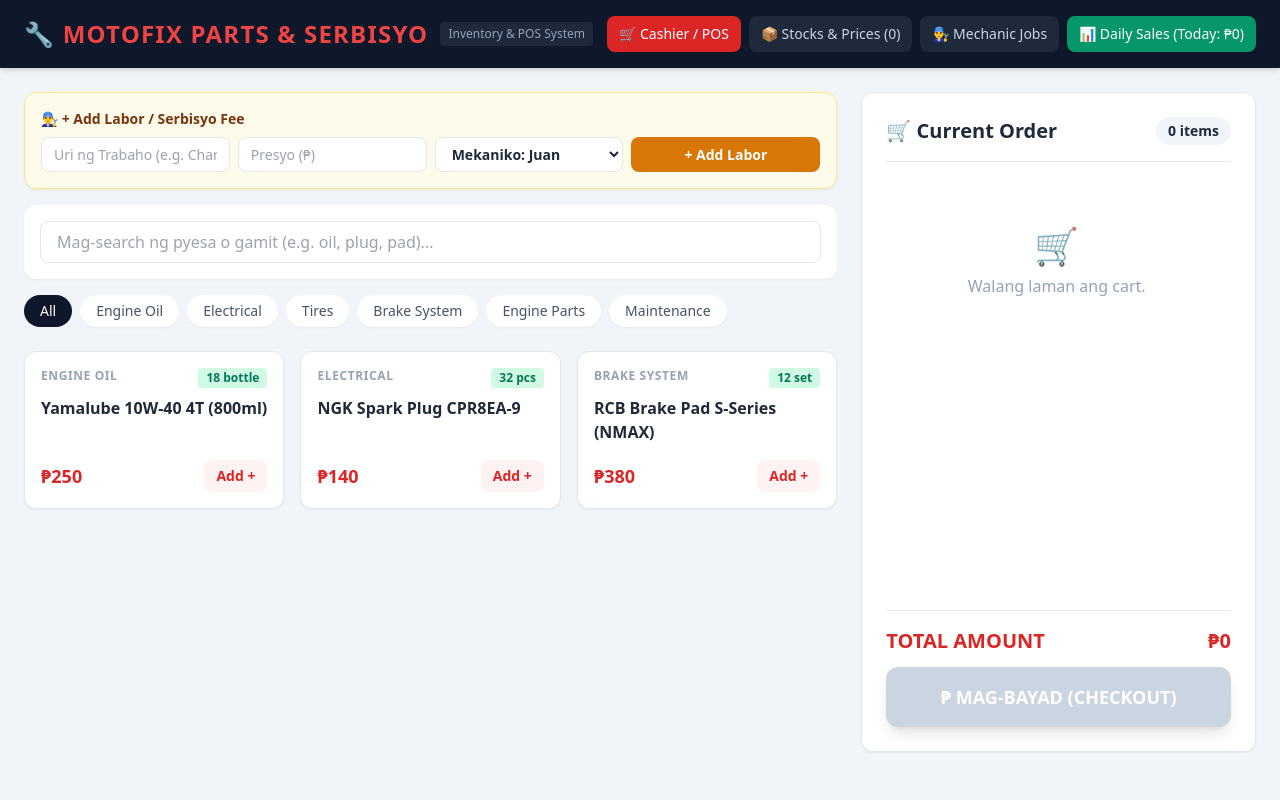
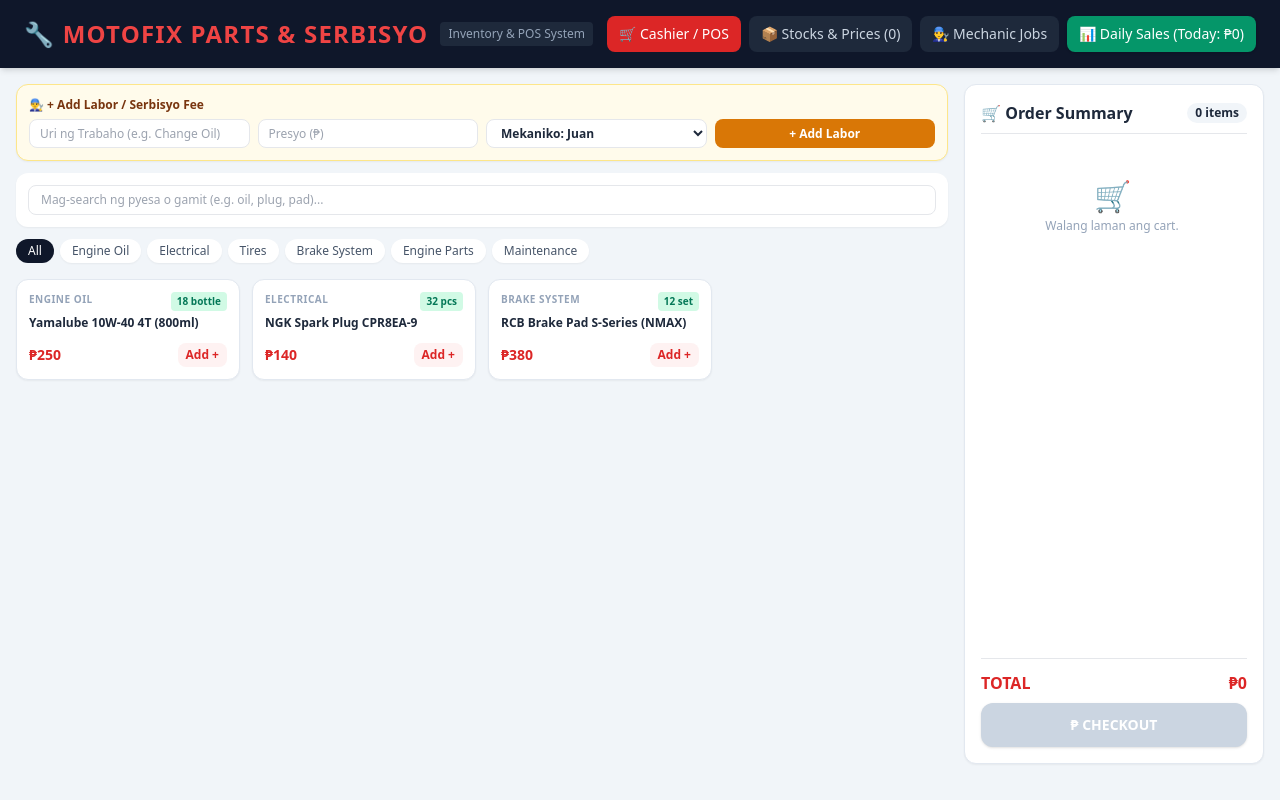
Before and after one commit to Marc23Web/motofix-pos, a React (Vite) app: page / in a window 1280 px wide. Built offline with nearby package versions, Linux system fonts and the light colour scheme.

Commit message:
Update App.jsx

```diff
--- a/src/App.jsx
+++ b/src/App.jsx
@@ -11,13 +11,11 @@ const DEFAULT_MECHANICS = ['Juan', 'Pedro', 'Cardo', 'Talyer Shop / House'];
 export default function App() {
   const [activeTab, setActiveTab] = useState('pos');
 
-  // Dynamic Products State with LocalStorage
   const [products, setProducts] = useState(() => {
     const saved = localStorage.getItem('motofix_products');
     return saved ? JSON.parse(saved) : DEFAULT_PRODUCTS;
   });
 
-  // Dynamic Mechanics State with LocalStorage
   const [mechanics, setMechanics] = useState(() => {
     const saved = localStorage.getItem('motofix_mechanics');
     return saved ? JSON.parse(saved) : DEFAULT_MECHANICS;
@@ -27,20 +25,16 @@ export default function App() {
   const [searchTerm, setSearchTerm] = useState('');
   const [selectedCategory, setSelectedCategory] = useState('All');
 
-  // Custom Service Input State
   const [customServiceName, setCustomServiceName] = useState('');
   const [customServicePrice, setCustomServicePrice] = useState('');
   const [selectedMechanic, setSelectedMechanic] = useState('');
 
-  // New Mechanic Form State
   const [newMechanicName, setNewMechanicName] = useState('');
 
-  // Product Add/Edit Modal State
   const [showProductModal, setShowProductModal] = useState(false);
   const [editingProductId, setEditingProductId] = useState(null);
   const [prodForm, setProdForm] = useState({ name: '', category: 'Engine Oil', price: '', stock: '', unit: 'pcs' });
 
-  // Sales History State with LocalStorage
   const [salesHistory, setSalesHistory] = useState(() => {
     const saved = localStorage.getItem('motofix_sales');
     return saved ? JSON.parse(saved) : [];
@@ -49,7 +43,6 @@ export default function App() {
   const [showSalesModal, setShowSalesModal] = useState(false);
   const [salesDateFilter, setSalesDateFilter] = useState('today');
 
-  // Sync to LocalStorage
   useEffect(() => {
     localStorage.setItem('motofix_products', JSON.stringify(products));
   }, [products]);
@@ -67,7 +60,6 @@ export default function App() {
 
   const categories = ['All', 'Engine Oil', 'Electrical', 'Tires', 'Brake System', 'Engine Parts', 'Maintenance'];
 
-  // Add / Edit Product Handlers
   const handleOpenAddProduct = () => {
     setEditingProductId(null);
     setProdForm({ name: '', category: 'Engine Oil', price: '', stock: '', unit: 'pcs' });
@@ -106,7 +98,6 @@ export default function App() {
     }
   };
 
-  // Add / Delete Mechanic Handlers
   const handleAddMechanic = (e) => {
     e.preventDefault();
     if (!newMechanicName.trim()) return alert('Paki-lagay ang pangalan ng mekaniko!');
@@ -122,7 +113,6 @@ export default function App() {
     }
   };
 
-  // Cart & POS Handlers
   const addToCart = (product) => {
     if (product.stock <= 0) return alert('Out of stock na ang item na ito!');
     setCart((prev) => {
@@ -212,7 +202,6 @@ export default function App() {
     window.print();
   };
 
-  // Fixed Smart Search Logic (Name & Category Matching)
   const filteredProducts = products.filter((prod) => {
     const term = searchTerm.toLowerCase().trim();
     const matchesCategory = selectedCategory === 'All' || prod.category === selectedCategory;
@@ -222,7 +211,7 @@ export default function App() {
       prod.category.toLowerCase().includes(term);
 
     if (term !== '') {
-      return matchesSearch; // Kapag may itina-type, hahanapin sa LAHAT ng items
+      return matchesSearch;
     }
     return matchesCategory;
   });
@@ -294,61 +283,62 @@ export default function App() {
         </div>
       </header>
 
-      {/* Cashier Tab */}
+      {/* Cashier Tab (Updated Compact Split Layout) */}
       {activeTab === 'pos' && (
-        <div className="p-6 grid grid-cols-1 lg:grid-cols-3 gap-6">
-          <div className="lg:col-span-2 space-y-4">
-            <div className="bg-amber-50 border border-amber-200 p-4 rounded-xl shadow-sm">
-              <h3 className="text-sm font-bold text-amber-900 mb-2 flex items-center gap-2">👨‍🔧 + Add Labor / Serbisyo Fee</h3>
+        <div className="p-4 grid grid-cols-1 lg:grid-cols-4 gap-4">
+          {/* Main Products Area (Expanded Width - 3 Columns) */}
+          <div className="lg:col-span-3 space-y-3">
+            <div className="bg-amber-50 border border-amber-200 p-3 rounded-xl shadow-sm">
+              <h3 className="text-xs font-bold text-amber-900 mb-1.5 flex items-center gap-1">👨‍🔧 + Add Labor / Serbisyo Fee</h3>
               <form onSubmit={handleAddService} className="grid grid-cols-1 sm:grid-cols-4 gap-2">
                 <input
                   type="text"
                   placeholder="Uri ng Trabaho (e.g. Change Oil)"
                   value={customServiceName}
                   onChange={(e) => setCustomServiceName(e.target.value)}
-                  className="sm:col-span-1 border rounded-lg px-3 py-1.5 text-sm bg-white"
+                  className="sm:col-span-1 border rounded-lg px-2.5 py-1 text-xs bg-white"
                 />
                 <input
                   type="number"
                   placeholder="Presyo (₱)"
                   value={customServicePrice}
                   onChange={(e) => setCustomServicePrice(e.target.value)}
-                  className="border rounded-lg px-3 py-1.5 text-sm bg-white"
+                  className="border rounded-lg px-2.5 py-1 text-xs bg-white"
                 />
                 <select
                   value={selectedMechanic}
                   onChange={(e) => setSelectedMechanic(e.target.value)}
-                  className="border rounded-lg px-3 py-1.5 text-sm bg-white font-semibold"
+                  className="border rounded-lg px-2.5 py-1 text-xs bg-white font-semibold"
                 >
                   {mechanics.map((m) => (
                     <option key={m} value={m}>Mekaniko: {m}</option>
                   ))}
                 </select>
-                <button type="submit" className="bg-amber-600 hover:bg-amber-500 text-white text-sm font-bold py-1.5 px-3 rounded-lg transition">
+                <button type="submit" className="bg-amber-600 hover:bg-amber-500 text-white text-xs font-bold py-1 px-2.5 rounded-lg transition">
                   + Add Labor
                 </button>
               </form>
             </div>
 
-            <div className="flex flex-wrap gap-3 bg-white p-4 rounded-xl shadow-sm">
+            <div className="flex flex-wrap gap-2 bg-white p-3 rounded-xl shadow-sm">
               <input
                 type="text"
                 placeholder="Mag-search ng pyesa o gamit (e.g. oil, plug, pad)..."
                 value={searchTerm}
                 onChange={(e) => setSearchTerm(e.target.value)}
-                className="flex-1 border rounded-lg px-4 py-2 focus:outline-none focus:ring-2 focus:ring-red-500"
+                className="flex-1 border rounded-lg px-3 py-1.5 text-xs focus:outline-none focus:ring-2 focus:ring-red-500"
               />
             </div>
 
-            <div className="flex gap-2 overflow-x-auto pb-2">
+            <div className="flex gap-1.5 overflow-x-auto pb-1">
               {categories.map((cat) => (
                 <button
                   key={cat}
                   onClick={() => {
                     setSelectedCategory(cat);
-                    setSearchTerm(''); // Clear search kapag nag-click ng category
+                    setSearchTerm('');
                   }}
-                  className={`px-4 py-1.5 rounded-full text-sm font-medium whitespace-nowrap transition ${
+                  className={`px-3 py-1 rounded-full text-xs font-medium whitespace-nowrap transition ${
                     selectedCategory === cat && searchTerm === '' ? 'bg-slate-900 text-white' : 'bg-white text-slate-600 hover:bg-slate-200 shadow-sm'
                   }`}
                 >
@@ -357,28 +347,28 @@ export default function App() {
               ))}
             </div>
 
-            <div className="grid grid-cols-1 sm:grid-cols-2 md:grid-cols-3 gap-4">
+            <div className="grid grid-cols-2 sm:grid-cols-3 md:grid-cols-4 gap-3">
               {filteredProducts.map((prod) => (
-                <div key={prod.id} className="bg-white p-4 rounded-xl shadow-sm border border-slate-200 flex flex-col justify-between hover:shadow-md transition">
+                <div key={prod.id} className="bg-white p-3 rounded-xl shadow-sm border border-slate-200 flex flex-col justify-between hover:shadow-md transition">
                   <div>
-                    <div className="flex justify-between items-start mb-2">
-                      <span className="text-xs uppercase tracking-wider text-slate-400 font-bold">{prod.category}</span>
-                      <span className={`text-xs px-2 py-0.5 rounded font-bold ${prod.stock < 5 ? 'bg-amber-100 text-amber-700' : 'bg-emerald-100 text-emerald-700'}`}>
+                    <div className="flex justify-between items-start mb-1">
+                      <span className="text-[10px] uppercase tracking-wider text-slate-400 font-bold">{prod.category}</span>
+                      <span className={`text-[10px] px-1.5 py-0.5 rounded font-bold ${prod.stock < 5 ? 'bg-amber-100 text-amber-700' : 'bg-emerald-100 text-emerald-700'}`}>
                         {prod.stock} {prod.unit}
                       </span>
                     </div>
-                    <h3 className="font-semibold text-slate-800 line-clamp-2">{prod.name}</h3>
+                    <h3 className="font-semibold text-xs text-slate-800 line-clamp-2">{prod.name}</h3>
                   </div>
-                  <div className="mt-4 flex justify-between items-center">
-                    <span className="text-lg font-bold text-red-600">₱{prod.price.toLocaleString()}</span>
+                  <div className="mt-3 flex justify-between items-center">
+                    <span className="text-sm font-bold text-red-600">₱{prod.price.toLocaleString()}</span>
                     <button
                       onClick={() => addToCart(prod)}
                       disabled={prod.stock <= 0}
-                      className={`px-3 py-1.5 rounded-lg text-sm font-bold transition ${
+                      className={`px-2 py-1 rounded-lg text-xs font-bold transition ${
                         prod.stock > 0 ? 'bg-red-50 text-red-600 hover:bg-red-600 hover:text-white' : 'bg-slate-100 text-slate-400 cursor-not-allowed'
                       }`}
                     >
-                      {prod.stock > 0 ? 'Add +' : 'Out of Stock'}
+                      {prod.stock > 0 ? 'Add +' : 'Out'}
                     </button>
                   </div>
                 </div>
@@ -386,39 +376,40 @@ export default function App() {
             </div>
           </div>
 
-          <div className="bg-white p-6 rounded-xl shadow-sm border border-slate-200 flex flex-col justify-between h-[calc(100vh-140px)] sticky top-6">
+          {/* Compact Cart / Order Summary (Narrow Width - 1 Column) */}
+          <div className="bg-white p-4 rounded-xl shadow-sm border border-slate-200 flex flex-col justify-between h-[calc(100vh-120px)] sticky top-4">
             <div>
-              <div className="flex justify-between items-center pb-4 border-b">
-                <h2 className="text-xl font-bold flex items-center gap-2">🛒 Current Order</h2>
-                <span className="text-sm bg-slate-100 px-3 py-1 rounded-full font-bold">{cart.reduce((a, b) => a + b.qty, 0)} items</span>
+              <div className="flex justify-between items-center pb-2 border-b">
+                <h2 className="text-base font-bold flex items-center gap-1.5">🛒 Order Summary</h2>
+                <span className="text-xs bg-slate-100 px-2 py-0.5 rounded-full font-bold">{cart.reduce((a, b) => a + b.qty, 0)} items</span>
               </div>
 
-              <div className="mt-4 space-y-3 max-h-[50vh] overflow-y-auto pr-1">
+              <div className="mt-3 space-y-2 max-h-[52vh] overflow-y-auto pr-1">
                 {cart.length === 0 ? (
-                  <div className="text-center py-12 text-slate-400">
-                    <p className="text-4xl mb-2">🛒</p>
-                    <p>Walang laman ang cart.</p>
+                  <div className="text-center py-8 text-slate-400">
+                    <p className="text-3xl mb-1">🛒</p>
+                    <p className="text-xs">Walang laman ang cart.</p>
                   </div>
                 ) : (
                   cart.map((item) => (
-                    <div key={item.id} className="flex justify-between items-center p-3 bg-slate-50 rounded-lg border">
-                      <div className="flex-1 pr-2">
-                        <p className="font-semibold text-sm line-clamp-1">{item.name}</p>
+                    <div key={item.id} className="flex justify-between items-center p-2 bg-slate-50 rounded-lg border text-xs">
+                      <div className="flex-1 pr-1.5">
+                        <p className="font-semibold text-xs line-clamp-1">{item.name}</p>
                         {item.type === 'service' ? (
-                          <p className="text-xs text-amber-700 font-bold">👤 Mekaniko: {item.mechanic}</p>
+                          <p className="text-[10px] text-amber-700 font-bold">👤 {item.mechanic}</p>
                         ) : (
-                          <p className="text-xs text-slate-500">₱{item.price} x {item.qty}</p>
+                          <p className="text-[10px] text-slate-500">₱{item.price} x {item.qty}</p>
                         )}
                       </div>
-                      <div className="flex items-center space-x-2">
+                      <div className="flex items-center space-x-1">
                         {item.type !== 'service' && (
                           <>
-                            <button onClick={() => updateCartQty(item.id, -1)} className="w-6 h-6 rounded bg-slate-200 hover:bg-slate-300 font-bold">-</button>
-                            <span className="text-sm font-bold w-4 text-center">{item.qty}</span>
-                            <button onClick={() => updateCartQty(item.id, 1)} className="w-6 h-6 rounded bg-slate-200 hover:bg-slate-300 font-bold">+</button>
+                            <button onClick={() => updateCartQty(item.id, -1)} className="w-5 h-5 rounded bg-slate-200 hover:bg-slate-300 font-bold text-xs">-</button>
+                            <span className="text-xs font-bold w-3 text-center">{item.qty}</span>
+                            <button onClick={() => updateCartQty(item.id, 1)} className="w-5 h-5 rounded bg-slate-200 hover:bg-slate-300 font-bold text-xs">+</button>
                           </>
                         )}
-                        <span className="text-sm font-bold text-slate-800 ml-2">₱{(item.price * item.qty).toLocaleString()}</span>
+                        <span className="text-xs font-bold text-slate-800 ml-1">₱{(item.price * item.qty).toLocaleString()}</span>
                       </div>
                     </div>
                   ))
@@ -426,19 +417,19 @@ export default function App() {
               </div>
             </div>
 
-            <div className="pt-4 border-t space-y-3">
-              <div className="flex justify-between items-center text-xl font-black text-red-600">
-                <span>TOTAL AMOUNT</span>
+            <div className="pt-3 border-t space-y-2">
+              <div className="flex justify-between items-center text-base font-black text-red-600">
+                <span>TOTAL</span>
                 <span>₱{totalAmount.toLocaleString()}</span>
               </div>
               <button
                 onClick={handleCheckout}
                 disabled={cart.length === 0}
-                className={`w-full py-4 rounded-xl font-bold text-lg text-white transition shadow-lg ${
+                className={`w-full py-3 rounded-xl font-bold text-sm text-white transition shadow ${
                   cart.length > 0 ? 'bg-red-600 hover:bg-red-500 active:scale-95' : 'bg-slate-300 cursor-not-allowed'
                 }`}
               >
-                ₱ MAG-BAYAD (CHECKOUT)
+                ₱ CHECKOUT
               </button>
             </div>
           </div>
@@ -513,7 +504,6 @@ export default function App() {
           <div className="bg-white p-6 rounded-xl shadow-sm border space-y-4">
             <h2 className="text-2xl font-bold flex items-center gap-2">👨‍🔧 Mechanic Management & Earnings Tracker</h2>
 
-            {/* Add Mechanic Form */}
             <form onSubmit={handleAddMechanic} className="flex gap-2 bg-slate-50 p-3 rounded-xl border">
               <input
                 type="text"
```
